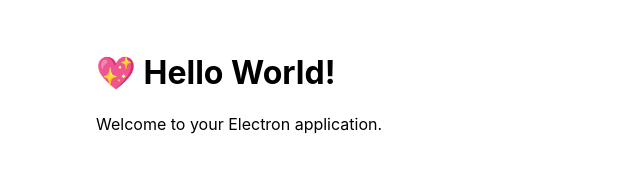
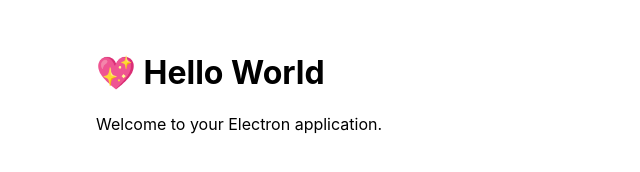
Before and after one commit to Rao-Zhi/electron-demo, an Electron app: page src/index.html in a window 800 px wide. Shown: the full height of the page, 0-640 px from the left. Drawn offline with Linux system fonts and the light colour scheme.

Commit message:
feat: update

```diff
--- a/src/index.html
+++ b/src/index.html
@@ -6,7 +6,7 @@
     <link rel="stylesheet" href="index.css" />
   </head>
   <body>
-    <h1>💖 Hello World!</h1>
+    <h1>💖 Hello World</h1>
     <p>Welcome to your Electron application.</p>
   </body>
 </html>
```
